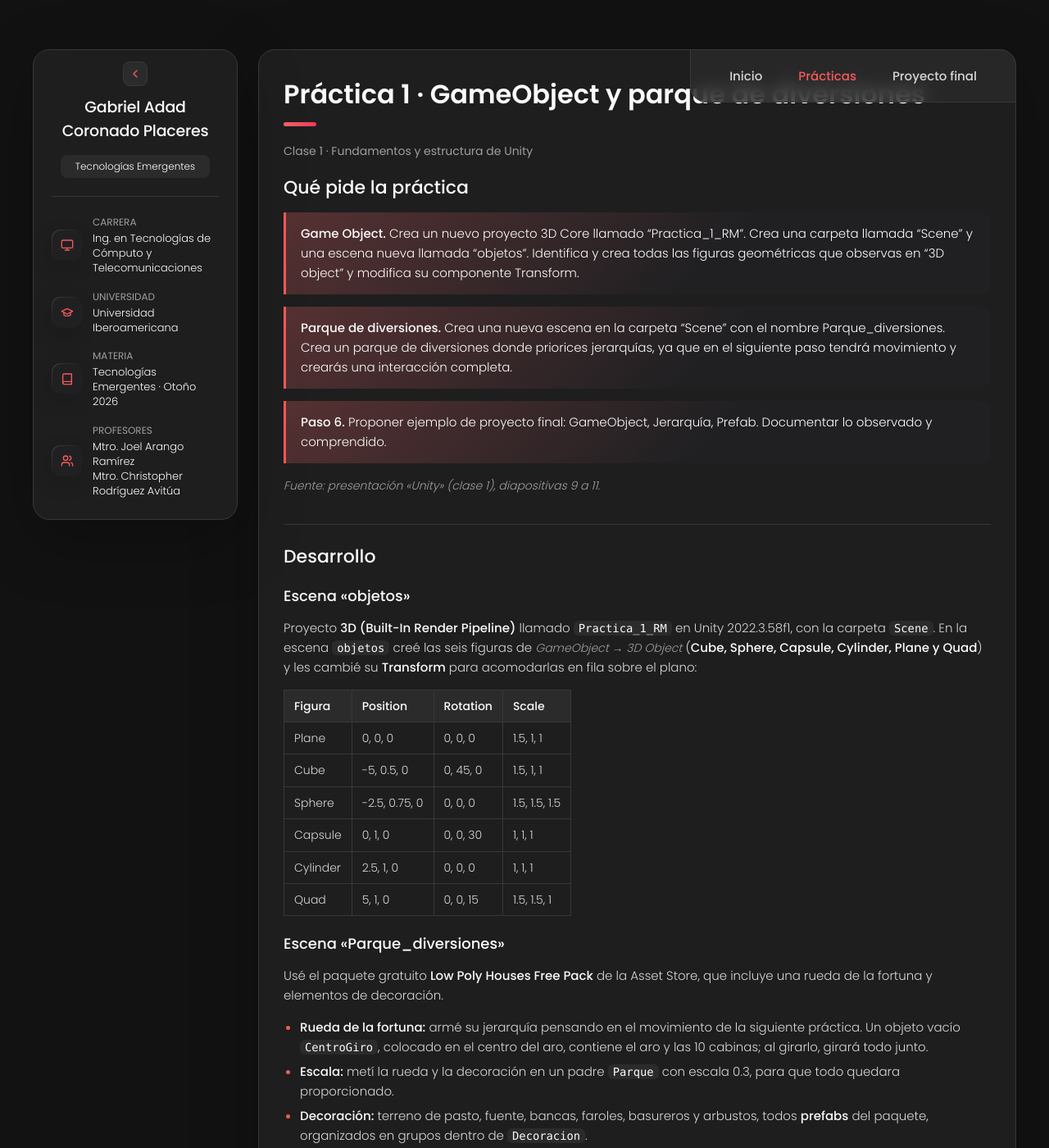
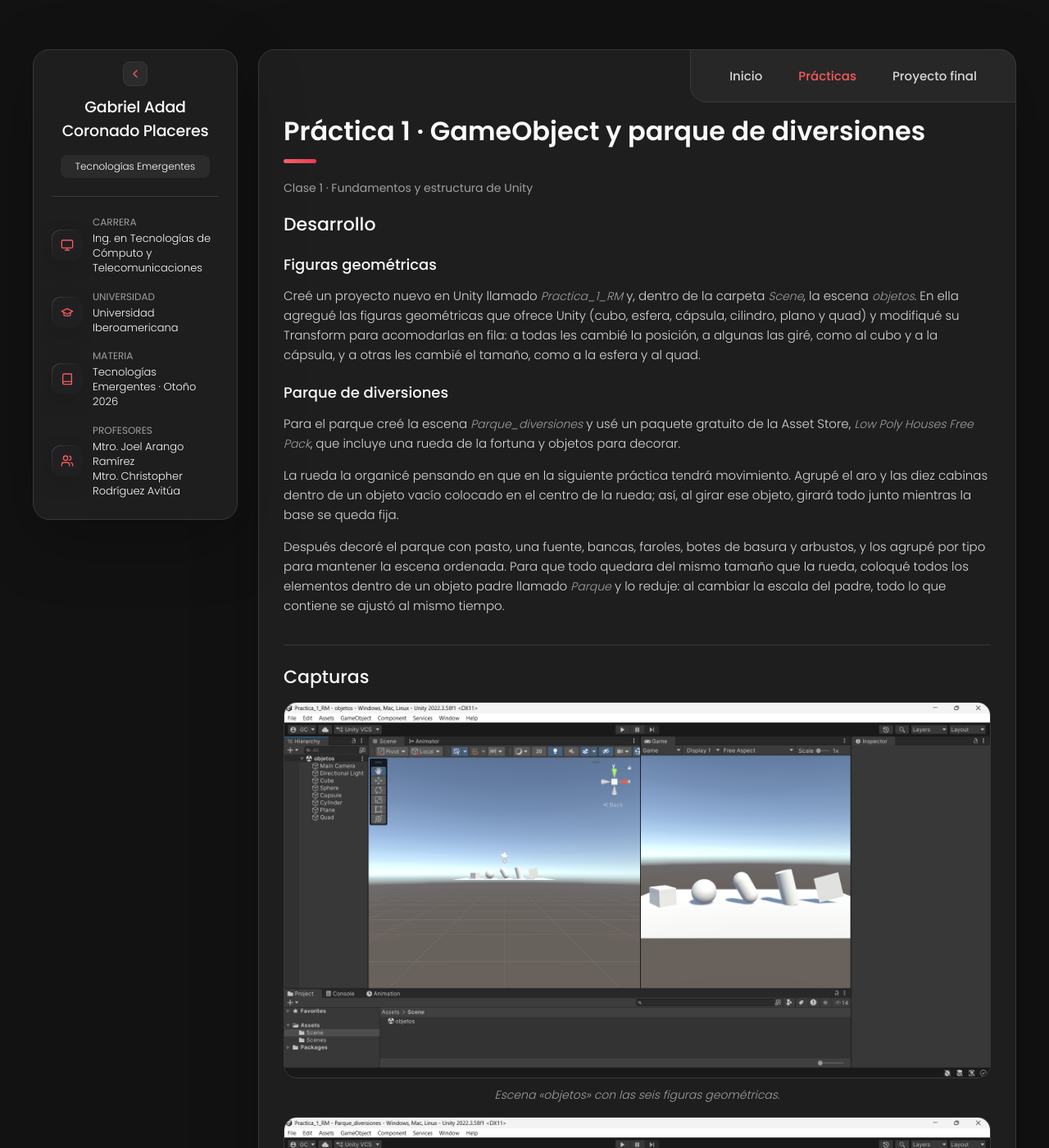
Before and after one commit to gabriel-coronad/tecnologias-emergentes, a Jekyll site: the page built from practicas/practica-1/index.md, in a window 1280 px wide and 1400 px high. Shown: the whole window at 82% size. Built offline with Jekyll 4.4.1, drawn with Linux system fonts in a browser that asks for light colours; some of the changed text lies outside the part shown.

Commit message:
Práctica 1 redactada para el profesor; título bajo el menú y leyendas centradas
Co-Authored-By: Claude Opus 5.5 <noreply@anthropic.com>

````diff
--- a/assets/css/estilo.css
+++ b/assets/css/estilo.css
@@ -424,9 +424,13 @@ main {
   display: block;
   max-width: 100%;
   height: auto;
+  margin: 0 auto 8px;
   border-radius: 16px;
   border: 1px solid var(--jet);
 }
+
+/* Imagen con su leyenda debajo, centrada */
+.contenido p:has(> img) { text-align: center; }
 
 .contenido img + em,
 .contenido em { color: var(--light-gray-70); font-size: var(--fs-7); }
@@ -836,6 +840,9 @@ main {
 
   .navbar-link { font-weight: var(--fw-500); }
 
+  /* El título empieza debajo del menú, para que no lo tape */
+  article > header { padding-top: 45px; }
+
   .project-list { grid-template-columns: repeat(3, 1fr); }
 
   .service-list { grid-template-columns: 1fr 1fr; gap: 20px 25px; }
--- a/practicas/practica-1/index.md
+++ b/practicas/practica-1/index.md
@@ -5,79 +5,47 @@ orden: 1
 portada: capturas/03-parque-decorado.png
 ---
 
-## Qué pide la práctica
-
-> **Game Object.** Crea un nuevo proyecto 3D Core llamado "Practica_1_RM". Crea una carpeta llamada "Scene" y una escena nueva llamada "objetos". Identifica y crea todas las figuras geométricas que observas en "3D object" y modifica su componente Transform.
-
-> **Parque de diversiones.** Crea una nueva escena en la carpeta "Scene" con el nombre Parque_diversiones. Crea un parque de diversiones donde priorices jerarquías, ya que en el siguiente paso tendrá movimiento y crearás una interacción completa.
-
-> **Paso 6.** Proponer ejemplo de proyecto final: GameObject, Jerarquía, Prefab. Documentar lo observado y comprendido.
-
-*Fuente: presentación «Unity» (clase 1), diapositivas 9 a 11.*
-
 ## Desarrollo
 
-### Escena «objetos»
+### Figuras geométricas
 
-Proyecto **3D (Built-In Render Pipeline)** llamado `Practica_1_RM` en Unity 2022.3.58f1, con la carpeta `Scene`. En la escena `objetos` creé las seis figuras de *GameObject → 3D Object* (**Cube, Sphere, Capsule, Cylinder, Plane y Quad**) y les cambié su **Transform** para acomodarlas en fila sobre el plano:
+Creé un proyecto nuevo en Unity llamado *Practica_1_RM* y, dentro de la carpeta *Scene*, la escena *objetos*. En ella agregué las figuras geométricas que ofrece Unity (cubo, esfera, cápsula, cilindro, plano y quad) y modifiqué su Transform para acomodarlas en fila: a todas les cambié la posición, a algunas las giré, como al cubo y a la cápsula, y a otras les cambié el tamaño, como a la esfera y al quad.
 
-| Figura | Position | Rotation | Scale |
-|---|---|---|---|
-| Plane | 0, 0, 0 | 0, 0, 0 | 1.5, 1, 1 |
-| Cube | -5, 0.5, 0 | 0, 45, 0 | 1.5, 1, 1 |
-| Sphere | -2.5, 0.75, 0 | 0, 0, 0 | 1.5, 1.5, 1.5 |
-| Capsule | 0, 1, 0 | 0, 0, 30 | 1, 1, 1 |
-| Cylinder | 2.5, 1, 0 | 0, 0, 0 | 1, 1, 1 |
-| Quad | 5, 1, 0 | 0, 0, 15 | 1.5, 1.5, 1 |
+### Parque de diversiones
 
-### Escena «Parque_diversiones»
+Para el parque creé la escena *Parque_diversiones* y usé un paquete gratuito de la Asset Store, *Low Poly Houses Free Pack*, que incluye una rueda de la fortuna y objetos para decorar.
 
-Usé el paquete gratuito **Low Poly Houses Free Pack** de la Asset Store, que incluye una rueda de la fortuna y elementos de decoración.
+La rueda la organicé pensando en que en la siguiente práctica tendrá movimiento. Agrupé el aro y las diez cabinas dentro de un objeto vacío colocado en el centro de la rueda; así, al girar ese objeto, girará todo junto mientras la base se queda fija.
 
-- **Rueda de la fortuna:** armé su jerarquía pensando en el movimiento de la siguiente práctica. Un objeto vacío `CentroGiro`, colocado en el centro del aro, contiene el aro y las 10 cabinas; al girarlo, girará todo junto.
-- **Escala:** metí la rueda y la decoración en un padre `Parque` con escala 0.3, para que todo quedara proporcionado.
-- **Decoración:** terreno de pasto, fuente, bancas, faroles, basureros y arbustos, todos **prefabs** del paquete, organizados en grupos dentro de `Decoracion`.
-
-```
-Parque                  (escala 0.3)
-├── RuedaFortuna
-│   └── ferris wheel    (base)
-│       └── CentroGiro  (centro de giro)
-│           ├── rotation wheel (aro)
-│           └── cabin 1 … cabin 10
-└── Decoracion
-    ├── Camino → land
-    └── Parquecito → Fuente, Bancas, Faroles, Basureros, Cercas
-```
-
-**Problema encontrado:** al crear el proyecto, Unity mostró `DirectoryNotFoundException` en un archivo de `Library\PackageCache`. La ruta medía 260 caracteres y Unity solo acepta hasta 259. Lo resolví moviendo el proyecto a una ruta corta.
+Después decoré el parque con pasto, una fuente, bancas, faroles, botes de basura y arbustos, y los agrupé por tipo para mantener la escena ordenada. Para que todo quedara del mismo tamaño que la rueda, coloqué todos los elementos dentro de un objeto padre llamado *Parque* y lo reduje: al cambiar la escala del padre, todo lo que contiene se ajustó al mismo tiempo.
 
 ## Capturas
 
 ![Escena objetos](capturas/01-objetos.png)
-*Escena «objetos»: las seis figuras y el Transform del Cube.*
+*Escena «objetos» con las seis figuras geométricas.*
 
 ![Rueda de la fortuna y su jerarquía](capturas/02-rueda-jerarquia.png)
-*Rueda de la fortuna con su jerarquía desplegada.*
+*Rueda de la fortuna y su jerarquía.*
 
 ![Parque decorado](capturas/03-parque-decorado.png)
-*Parque decorado y la jerarquía de la decoración.*
+*Parque de diversiones decorado.*
+
+## Video
 
 ## Propuesta de proyecto final
 
-*Propuesta preliminar: puede cambiar durante el desarrollo del proyecto.*
+Mi proyecto final es una aplicación de realidad mixta para Meta Quest 3 que muestra una red inalámbrica sobre el espacio real: el router, los dispositivos conectados y la intensidad de la señal en distintos puntos de una habitación. Así se podrían aplicar los conceptos de esta práctica:
 
-**Visualización espacial de redes inalámbricas con realidad mixta** (Meta Quest 3).
+- **GameObjects:** el router, cada dispositivo (laptop, celular, televisión) y cada punto donde se mide la señal.
+- **Jerarquía:** un objeto *Red* que contenga al router, a los dispositivos y a las mediciones. Cada dispositivo tendría como hijos su línea de conexión y una etiqueta con su latencia. Así, para acomodar la red en la habitación bastaría con mover el objeto *Red*.
+- **Prefabs:** uno para los dispositivos y otro para los puntos de medición, por ejemplo una esfera que cambia de color según la intensidad de la señal. Cada dispositivo o medición sería una copia del prefab, y al modificar el original cambiarían todas.
 
-- **GameObjects:** el router, cada dispositivo (laptop, celular, TV) y cada punto donde se mide la señal.
-- **Jerarquía:** un objeto `Red` que contiene al `Router`, un grupo `Dispositivos` (cada uno con su línea de conexión y su etiqueta de latencia) y un grupo `Mediciones`. Al reubicar la red en la habitación, basta con mover `Red`.
-- **Prefabs:** `Dispositivo` (modelo, línea de conexión y etiqueta), con una instancia por dispositivo, y `PuntoMedicion` (esfera que cambia de color según la intensidad de la señal), con una instancia por lugar medido.
+Es una propuesta inicial que puede cambiar durante el desarrollo del proyecto.
 
 ## Lo que observé y aprendí
 
-- **Transform** define dónde está un objeto (Position), cuánto está girado (Rotation) y qué tan grande es (Scale). Todo GameObject lo tiene.
-- Para apoyar una figura en el piso, su posición Y debe ser la mitad de su altura.
-- El **Quad** solo se ve por un lado: de espaldas a la cámara desaparece.
-- En una **jerarquía**, lo que le pasa al padre les pasa a los hijos: si se mueve, rota o escala, los hijos lo siguen. Las posiciones de los hijos son **locales**, medidas desde su padre.
-- **Las escalas se multiplican** a lo largo de la jerarquía. Por eso un solo padre con escala 0.3 deja todo el parque proporcionado.
-- Un **prefab** es un objeto reutilizable: todas sus copias en la escena salen del mismo original. Para reorganizar los hijos de un prefab hay que desempacarlo (*Unpack*), y entonces pierde el enlace con el original.
+Todo objeto en Unity tiene un Transform, que define su posición, su rotación y su tamaño. Para que una figura quede apoyada sobre el piso, su posición en Y debe ser la mitad de su altura, y algunas figuras, como el quad, solo se ven por un lado.
+
+Lo que más me sirvió fue entender las jerarquías: lo que le pasa a un objeto padre les pasa también a sus hijos. Si el padre se mueve, gira o cambia de tamaño, los hijos lo siguen; por eso pude ajustar todo el parque cambiando solo un objeto, y por eso la rueda podrá girar completa desde su centro.
+
+También entendí la utilidad de los prefabs: son objetos que se pueden reutilizar muchas veces, y todas las copias dependen del original. Las bancas, faroles y arbustos del parque son copias de un mismo prefab.
````
Also changed, not shown: _plantillas/practica/index.md (+10 -26 lines).
